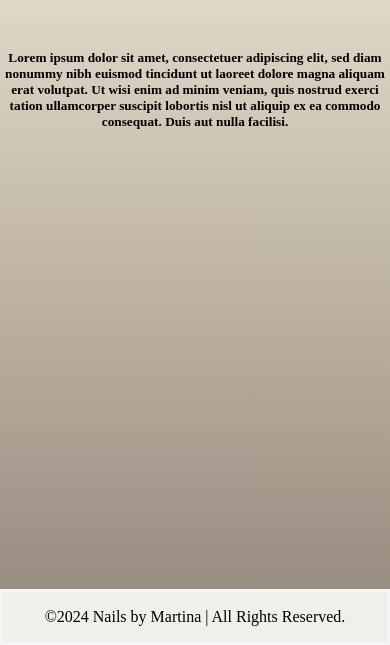
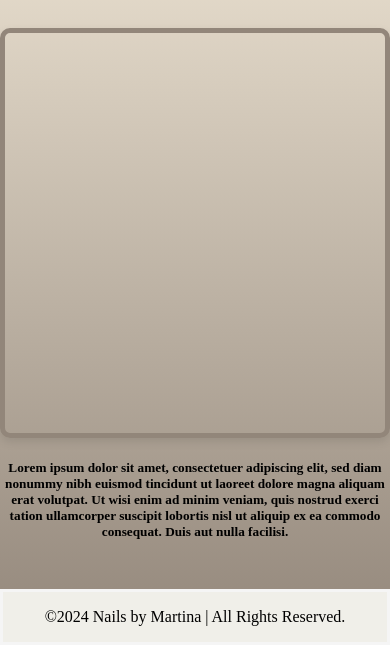
Before and after one commit to DusanNika/Nails-by-Martina, a plain HTML site: page index.html in a window 390 px wide. Shown: the part 199-844 px from the top of the page. Drawn offline with Linux system fonts and the light colour scheme; a script that the page names is missing.

Commit message:
Update Style.css

```diff
--- a/Style.css
+++ b/Style.css
@@ -16,12 +16,20 @@ body {
     display: flex;
     justify-content: center;
     align-items: center;
-    max-height: 600px;
+    max-height: 500px;
    padding-bottom: 0px;
    padding-top: 0px;
 }
 
+.calendly-inline-widget {
+    width: 100%; /* Nimmt die gesamte Breite des Containers ein */
+    max-width: 400px; /* Begrenze die maximale Breite */
+    height: 400px; /* Nimmt die gesamte Höhe des Containers ein */
+    border: 5px solid #92867A; /* Optionale Rahmenfarbe */
+    box-shadow: 0px 4px 10px rgba(0, 0, 0, 0.1); /* Sanfter Schatten */
+    border-radius: 10px; /* Abgerundete Ecken */
 
+}
 
 .imgliste{
     width: 100vw;
@@ -156,7 +164,7 @@ footer {
     display: flex;
     justify-content: center;
     align-items: center;
-    max-height: 600px;
+    max-height: 500px;
     padding-top: 10px;
 
 }
@@ -228,7 +236,7 @@ footer {
         display: flex;
         justify-content: center;
         align-items: center;
-        max-height: 600px;
+        max-height: 700px;
        padding-top: 10px;
     }
 
```
